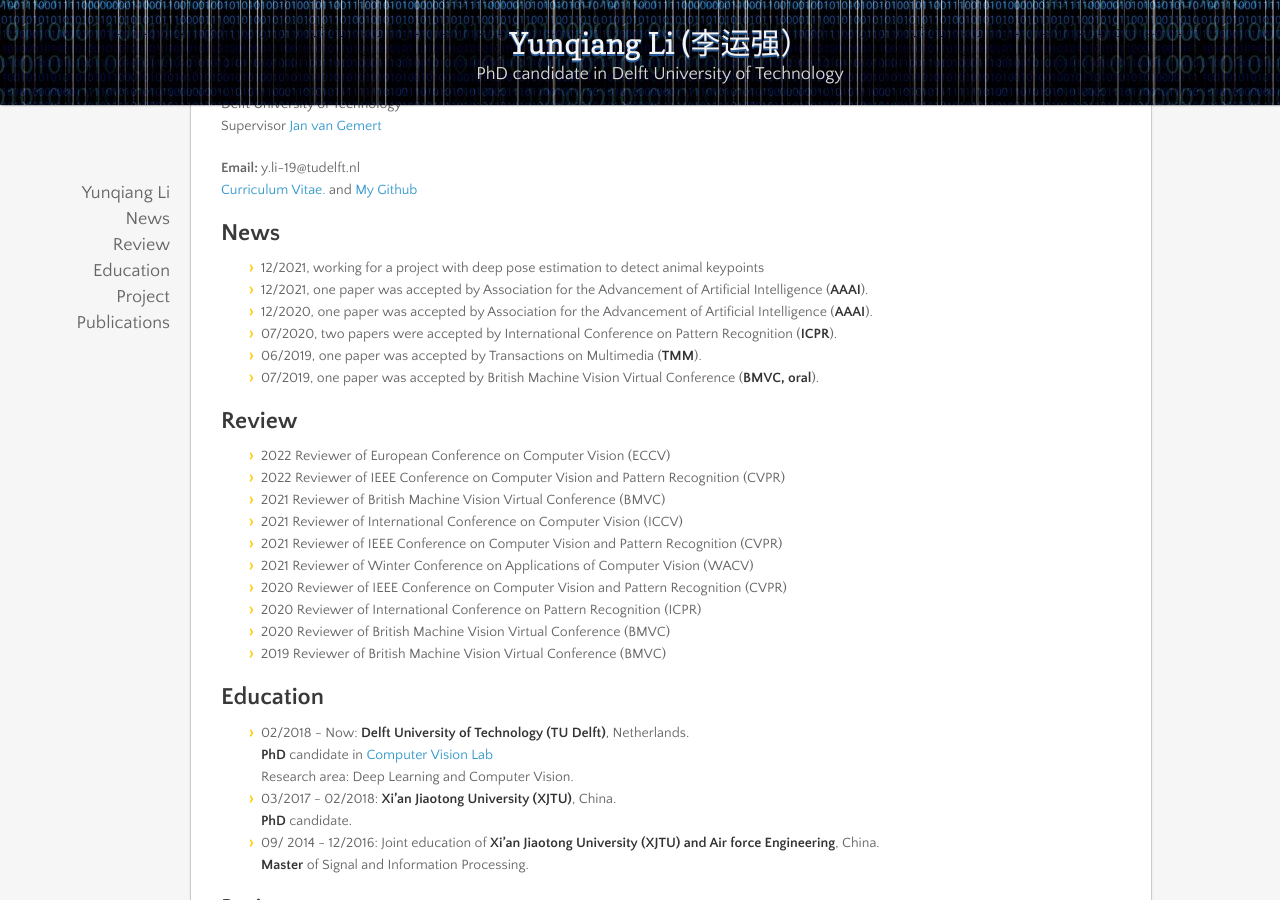
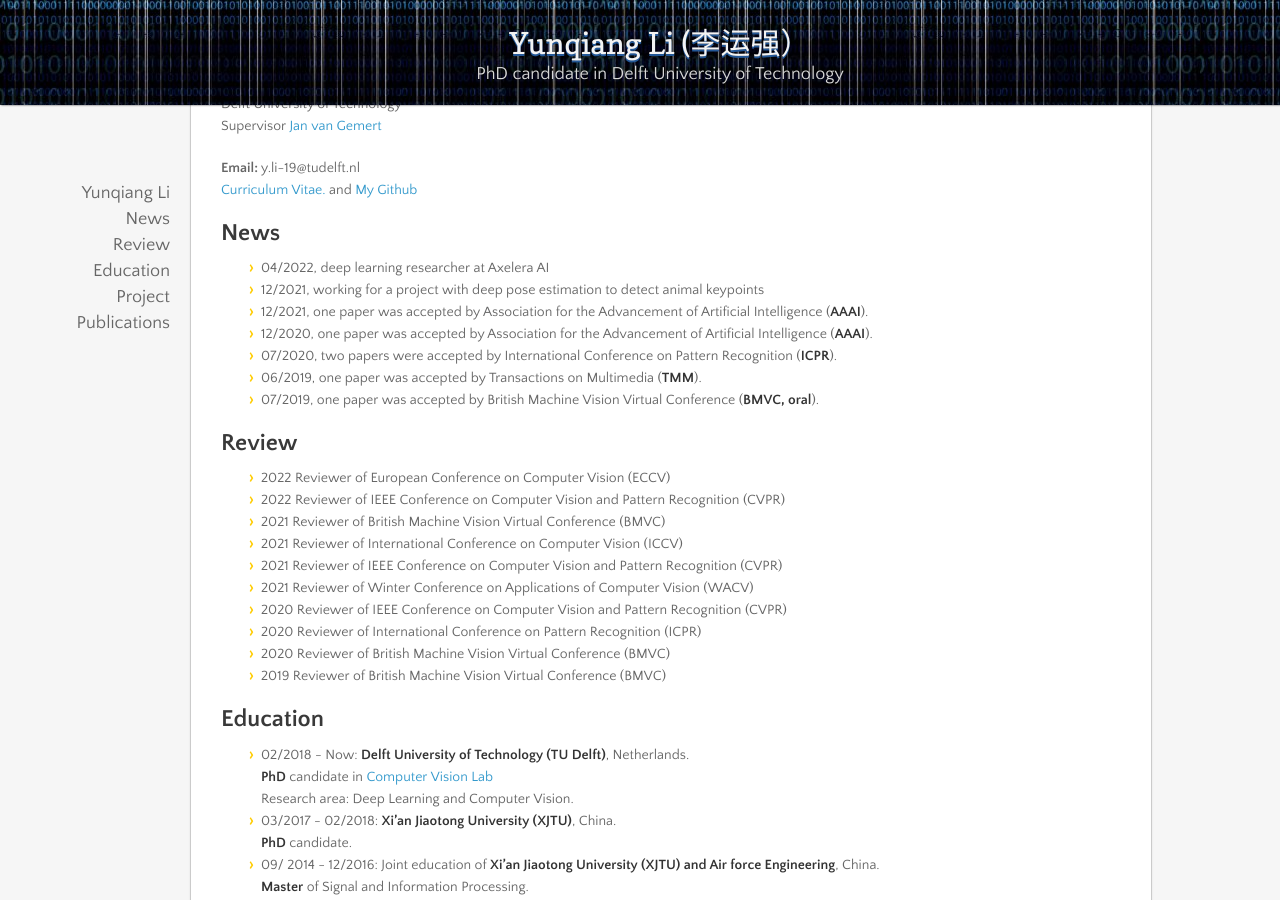
Before and after one commit to liyunqianggyn/liyunqianggyn.github.io, a Jekyll site: the page built from index.md, in a window 1280 px wide and 900 px high, scrolled down 411 px. Built offline with Jekyll 4.4.1, drawn with Linux system fonts in a browser that asks for light colours; nearby versions of some CDN libraries; our own code applies the rules of GitHub Pages for plain Markdown files.

Commit message:
Update index.md

```diff
--- a/index.md
+++ b/index.md
@@ -14,6 +14,7 @@ and
 <a href="https://github.com/liyunqianggyn">My Github</a>
 
 ## News
+* 04/2022, deep learning researcher at Axelera AI
 * 12/2021, working for a project with deep pose estimation to detect animal keypoints
 * 12/2021, one paper was accepted by Association for the Advancement of Artificial Intelligence (__AAAI__).
 * 12/2020, one paper was accepted by Association for the Advancement of Artificial Intelligence (__AAAI__).
```
